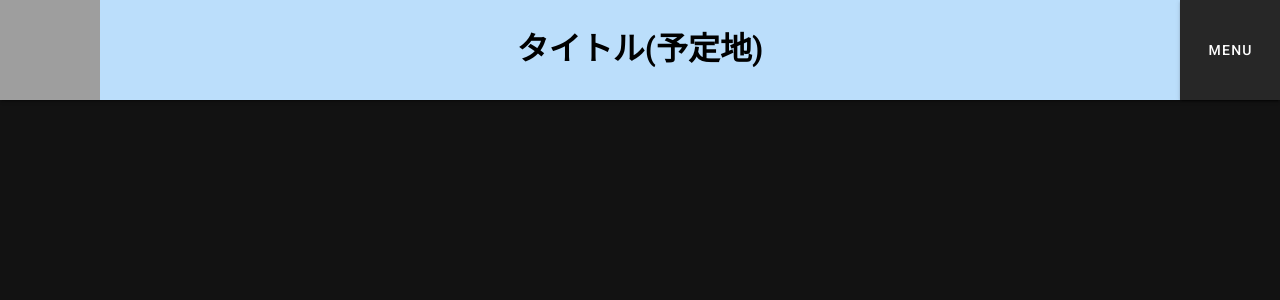
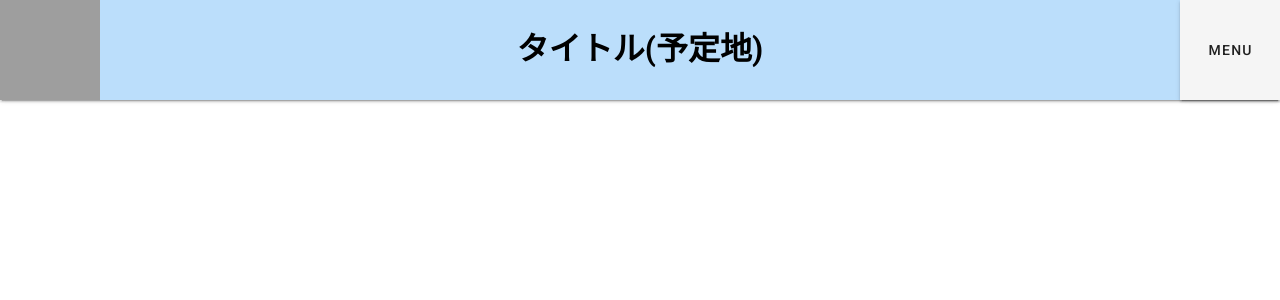
Before and after one commit to furukawaTakumi/Hack-U-vol3, a Nuxt app: page / in a window 1280 px wide. Shown: the top 300 px of the page. Built offline with nearby package versions, Linux system fonts and the light colour scheme; grey boxes are pictures that could not be loaded.

Commit message:
【修正】class名変更と使ってないclass名指定解除

```diff
--- a/components/TheHeader.vue
+++ b/components/TheHeader.vue
@@ -1,7 +1,6 @@
 <template>
-  <div class="header">
+  <div>
       <v-card
-        class="headerSpace"
         :class="`d-flex justify-space-between mb-6`"
         color="blue lighten-4"
         :height="100"
@@ -24,7 +23,4 @@ h1 {
   color: black;
   margin: 25px;
 }
-.vHeader {
-  background-color: white;
-}
 </style>>
--- a/nuxt.config.js
+++ b/nuxt.config.js
@@ -63,7 +63,7 @@ export default {
   vuetify: {
     customVariables: ['~/assets/variables.scss'],
     theme: {
-      dark: true,
+      dark: false,
       themes: {
         dark: {
           primary: colors.blue.darken2,
```
